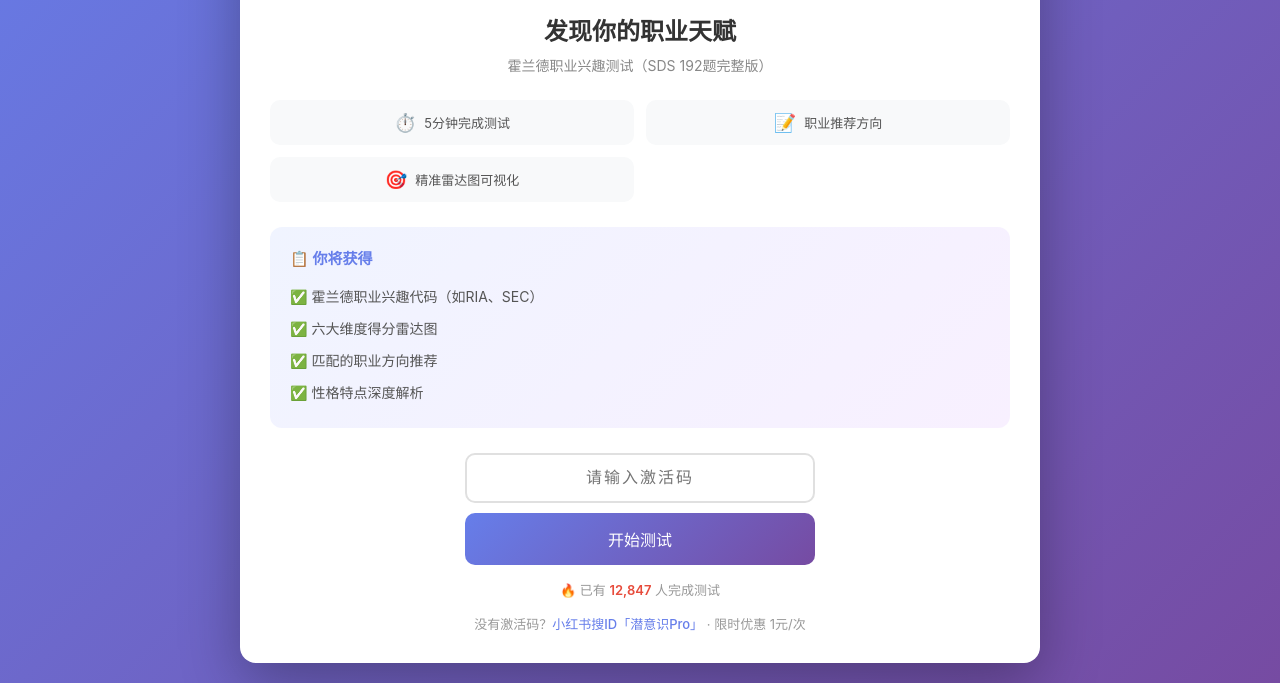
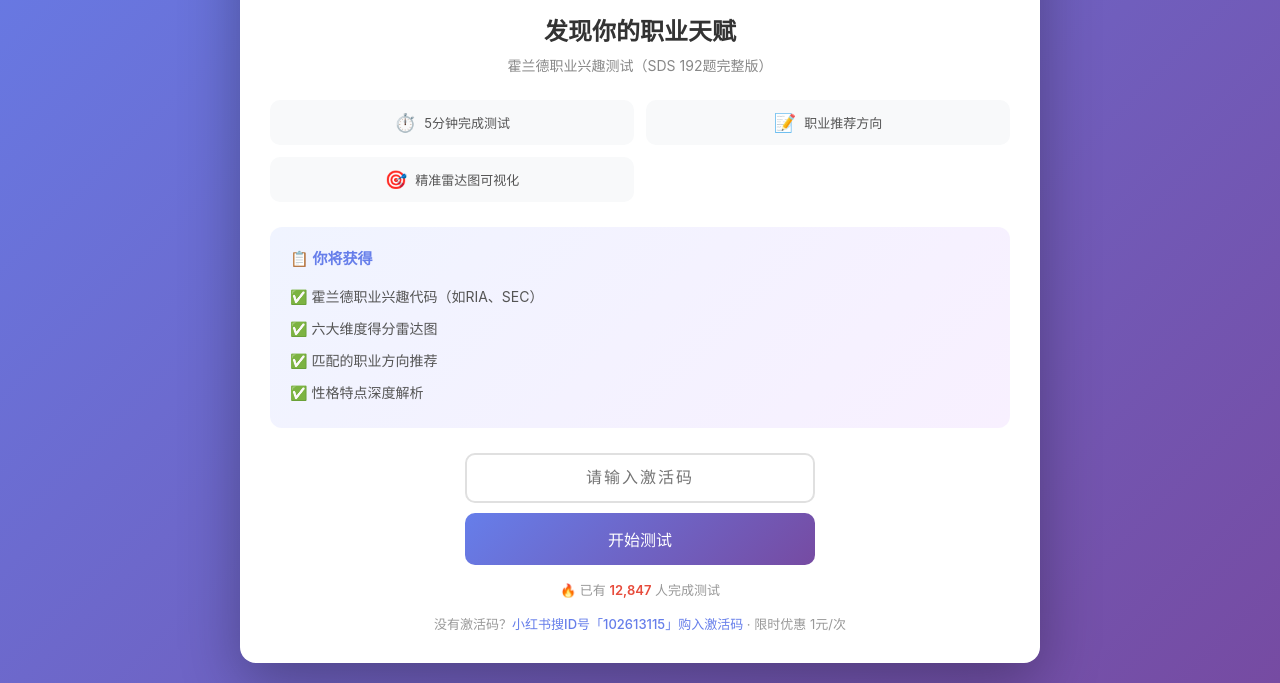
Before and after one commit to dada0601/holland-test, a plain HTML site: page index.html in a window 1280 px wide. Shown: the part 260-943 px from the top of the page. Drawn offline with Linux system fonts and the light colour scheme.

Commit message:
首页id号修改

```diff
--- a/index.html
+++ b/index.html
@@ -560,7 +560,7 @@
     </div>
 
     <div class="code-info">
-      没有激活码？<a href="#" onclick="alert('请前往小红书搜索「潜意识Pro」获取激活码');">小红书搜ID「潜意识Pro」</a> · 限时优惠 1元/次
+      没有激活码？<a href="#" onclick="alert('请前往小红书搜索ID号「102613115」购入激活码');">小红书搜ID号「102613115」购入激活码</a> · 限时优惠 1元/次
     </div>
   </div>
 
```
